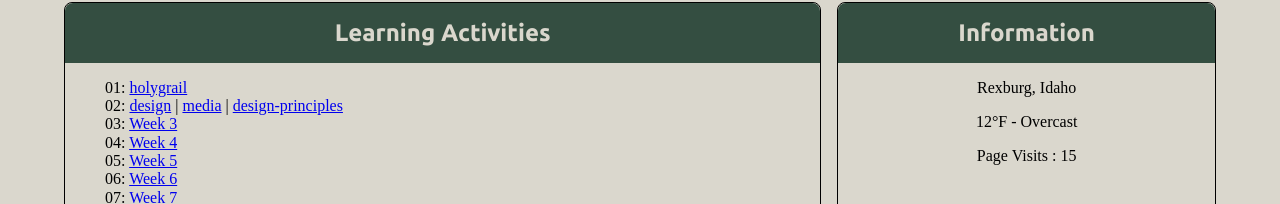
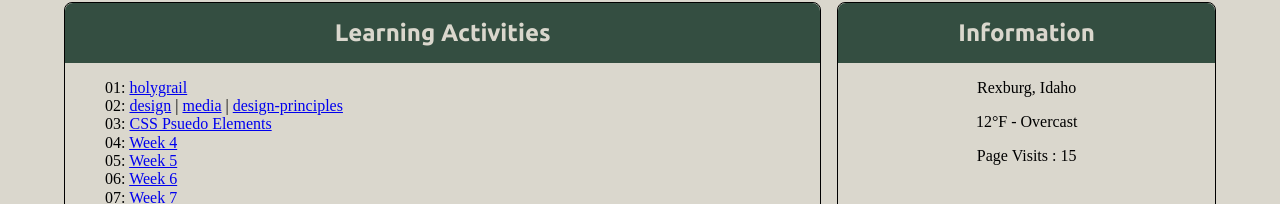
Before and after one commit to BradyHodge/wdd230, a plain HTML site: page index.html in a window 1280 px wide. Shown: the part 303-507 px from the top of the page. Drawn offline with Linux system fonts and the light colour scheme.

Commit message:
Update link for Week 3 lesson

```diff
--- a/index.html
+++ b/index.html
@@ -38,7 +38,7 @@
             <ul>
                 <li>01: <a href="./lesson01/holygrail.html">holygrail</a></li>
                 <li>02: <a href="./lesson02/design.html">design</a> | <a href="./lesson02/media-query.html">media</a> | <a href="./lesson02/design-principles.html">design-principles</a></li>
-                <li>03: <a href="week3/index.html">Week 3</a></li>
+                <li>03: <a href="https://codepen.io/Brady-Hodge/pen/JjzrgBg">CSS Psuedo Elements</a></li>
                 <li>04: <a href="week4/index.html">Week 4</a></li>
                 <li>05: <a href="week5/index.html">Week 5</a></li>
                 <li>06: <a href="week6/index.html">Week 6</a></li>
```
